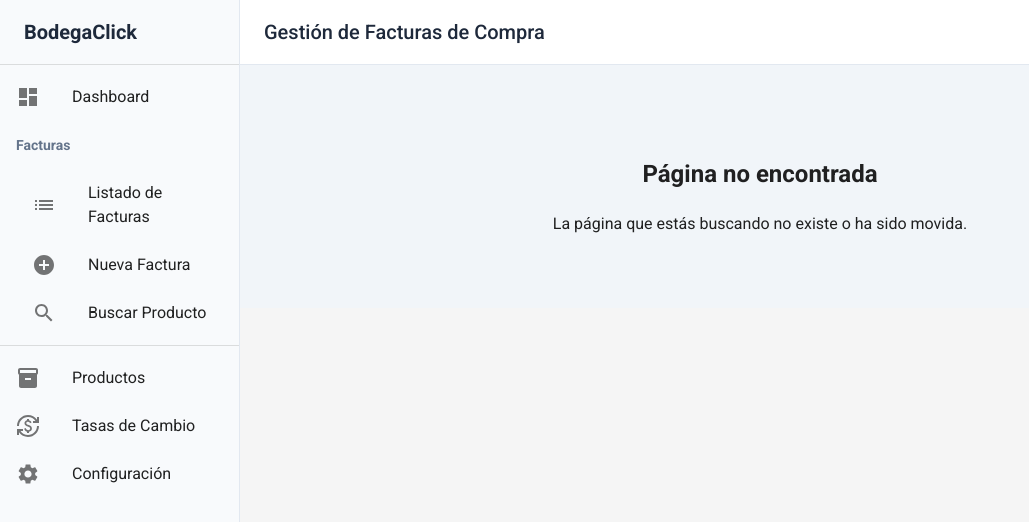
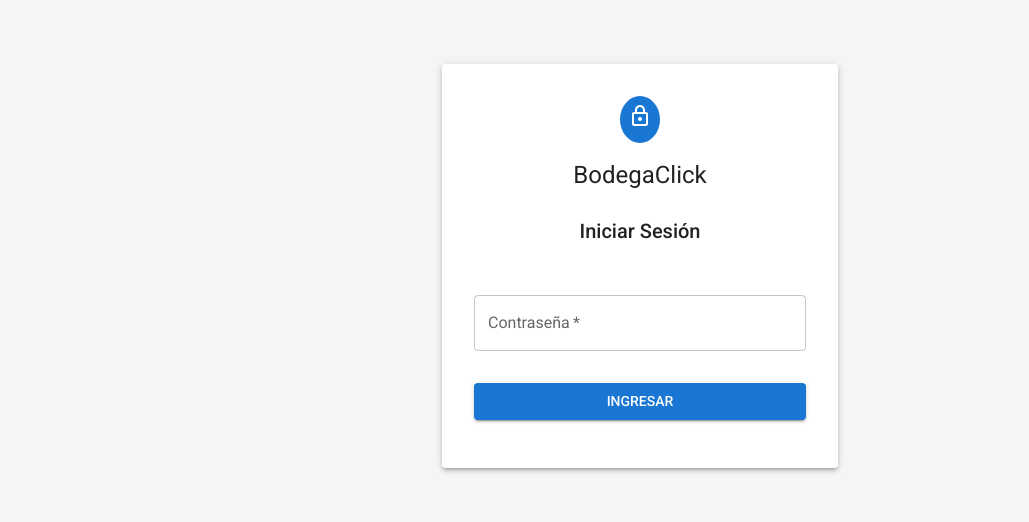
Before and after one commit to kl1marlon/bodegaClick, a React (Create React App) app in the folder frontend/: page /login in a window 1280 px wide. Shown: the top 522 px of the page, without its empty margins (0-1029 px from the left). Built offline with nearby package versions, Linux system fonts and the light colour scheme.

Commit message:
otro intento de login

```diff
--- a/frontend/src/App.js
+++ b/frontend/src/App.js
@@ -11,6 +11,9 @@ import NuevaFactura from './pages/NuevaFactura';
 import ListaDeFacturas from './pages/ListaDeFacturas';
 import BusquedaProductoHistorial from './pages/BusquedaProductoHistorial';
 import CrearProducto from './pages/CrearProducto';
+import Login from './pages/Login';
+import ProtectedRoute from './components/ProtectedRoute';
+import { AuthProvider } from './context/AuthContext';
 // Importar otros componentes según sea necesario
 
 // Crear tema personalizado
@@ -38,41 +41,102 @@ const theme = createTheme({
 
 function App() {
   return (
+    <AuthProvider>
       <ThemeProvider theme={theme}>
         <CssBaseline />
+        <Routes>
+          {/* Ruta de login */}
+          <Route path="/login" element={<Login />} />
+
+          {/* Rutas protegidas */}
+          <Route path="/" element={
+            <ProtectedRoute>
               <Layout>
-        <Routes>
-          {/* Ruta principal redirige a la implementación optimizada de facturas */}
-          <Route path="/" element={<Navigate to="/lista-facturas" replace />} />
+                <Navigate to="/lista-facturas" replace />
+              </Layout>
+            </ProtectedRoute>
+          } />
 
           {/* Rutas de Facturas - Versión Optimizada (predeterminada) */}
-          <Route path="/facturas" element={<Navigate to="/lista-facturas" replace />} />
-          <Route path="/lista-facturas" element={<ListaDeFacturas />} />
+          <Route path="/facturas" element={
+            <ProtectedRoute>
+              <Layout>
+                <Navigate to="/lista-facturas" replace />
+              </Layout>
+            </ProtectedRoute>
+          } />
+          <Route path="/lista-facturas" element={
+            <ProtectedRoute>
+              <Layout>
+                <ListaDeFacturas />
+              </Layout>
+            </ProtectedRoute>
+          } />
 
           {/* Rutas de Facturas - Versión Antigua (mantener temporalmente) */}
-          <Route path="/facturas-legacy" element={<ListadoFacturas />} />
+          <Route path="/facturas-legacy" element={
+            <ProtectedRoute>
+              <Layout>
+                <ListadoFacturas />
+              </Layout>
+            </ProtectedRoute>
+          } />
 
           {/* Rutas compartidas entre ambas implementaciones */}
-          <Route path="/facturas/nueva" element={<NuevaFactura />} />
-          <Route path="/facturas/:id" element={<DetalleFactura />} />
+          <Route path="/facturas/nueva" element={
+            <ProtectedRoute>
+              <Layout>
+                <NuevaFactura />
+              </Layout>
+            </ProtectedRoute>
+          } />
+          <Route path="/facturas/:id" element={
+            <ProtectedRoute>
+              <Layout>
+                <DetalleFactura />
+              </Layout>
+            </ProtectedRoute>
+          } />
 
           {/* Rutas de Productos */}
-          <Route path="/productos" element={<ListadoProductos />} />
-          <Route path="/crear-producto" element={<CrearProducto />} />
+          <Route path="/productos" element={
+            <ProtectedRoute>
+              <Layout>
+                <ListadoProductos />
+              </Layout>
+            </ProtectedRoute>
+          } />
+          <Route path="/crear-producto" element={
+            <ProtectedRoute>
+              <Layout>
+                <CrearProducto />
+              </Layout>
+            </ProtectedRoute>
+          } />
 
           {/* Nueva ruta de Historial de Productos */}
-          <Route path="/buscar-producto-historial" element={<BusquedaProductoHistorial />} />
+          <Route path="/buscar-producto-historial" element={
+            <ProtectedRoute>
+              <Layout>
+                <BusquedaProductoHistorial />
+              </Layout>
+            </ProtectedRoute>
+          } />
 
           {/* Ruta 404 - No encontrado */}
           <Route path="*" element={
+            <ProtectedRoute>
+              <Layout>
                 <div style={{ padding: '2rem', textAlign: 'center' }}>
                   <h2>Página no encontrada</h2>
                   <p>La página que estás buscando no existe o ha sido movida.</p>
                 </div>
+              </Layout>
+            </ProtectedRoute>
           } />
         </Routes>
-      </Layout>
       </ThemeProvider>
+    </AuthProvider>
   );
 }
 
--- a/frontend/src/components/Layout.js
+++ b/frontend/src/components/Layout.js
@@ -1,5 +1,5 @@
 import React from 'react';
-import { Link, useLocation } from 'react-router-dom';
+import { Link, useLocation, useNavigate } from 'react-router-dom';
 import {
   AppBar,
   Box,
@@ -28,15 +28,24 @@ import SettingsIcon from '@mui/icons-material/Settings';
 import ListIcon from '@mui/icons-material/List';
 import HistoryIcon from '@mui/icons-material/History';
 import SearchIcon from '@mui/icons-material/Search';
+import LogoutIcon from '@mui/icons-material/Logout';
+import { useAuth } from '../context/AuthContext';
 
 const drawerWidth = 240;
 
 function Layout({ children }) {
   const [mobileOpen, setMobileOpen] = React.useState(false);
   const location = useLocation();
+  const navigate = useNavigate();
+  const { logout } = useAuth();
 
   const handleDrawerToggle = () => {
     setMobileOpen(!mobileOpen);
+  };
+
+  const handleLogout = () => {
+    logout();
+    navigate('/login');
   };
 
   const menuItems = [
@@ -154,12 +163,24 @@ function Layout({ children }) {
               sx={{
                 textTransform: 'none',
                 fontWeight: 600,
-                borderRadius: 1
+                borderRadius: 1,
+                mr: 2
               }}
             >
               Nueva Factura
             </Button>
           )}
+          <Button
+            onClick={handleLogout}
+            color="primary"
+            startIcon={<LogoutIcon />}
+            sx={{
+              textTransform: 'none',
+              fontWeight: 600
+            }}
+          >
+            Cerrar Sesión
+          </Button>
         </Toolbar>
       </AppBar>
       <Box
--- /dev/null
+++ b/frontend/src/components/ProtectedRoute.js
@@ -0,0 +1,18 @@
+import React from 'react';
+import { Navigate } from 'react-router-dom';
+import { useAuth } from '../context/AuthContext';
+
+// Componente que protege las rutas que requieren autenticación
+function ProtectedRoute({ children }) {
+  const { isAuthenticated } = useAuth();
+
+  // Si no está autenticado, redirigir a la página de login
+  if (!isAuthenticated) {
+    return <Navigate to="/login" />;
+  }
+
+  // Si está autenticado, mostrar el contenido protegido
+  return children;
+}
+
+export default ProtectedRoute;
--- /dev/null
+++ b/frontend/src/context/AuthContext.js
@@ -0,0 +1,48 @@
+import React, { createContext, useState, useContext, useEffect } from 'react';
+
+// Crear el contexto de autenticación
+const AuthContext = createContext(null);
+
+// Proveedor del contexto de autenticación
+export const AuthProvider = ({ children }) => {
+  // Estado para almacenar si el usuario está autenticado
+  const [isAuthenticated, setIsAuthenticated] = useState(false);
+
+  // Comprobar si hay una sesión guardada al cargar la aplicación
+  useEffect(() => {
+    const storedAuth = localStorage.getItem('isAuthenticated');
+    if (storedAuth === 'true') {
+      setIsAuthenticated(true);
+    }
+  }, []);
+
+  // Función para iniciar sesión
+  const login = (password) => {
+    // Contraseña simple para autenticación
+    // En un entorno de producción real, esto debería usar un sistema más seguro
+    if (password === 'bodegaclick123') {
+      setIsAuthenticated(true);
+      localStorage.setItem('isAuthenticated', 'true');
+      return true;
+    }
+    return false;
+  };
+
+  // Función para cerrar sesión
+  const logout = () => {
+    setIsAuthenticated(false);
+    localStorage.removeItem('isAuthenticated');
+  };
+
+  // Proporcionar el contexto a los componentes hijos
+  return (
+    <AuthContext.Provider value={{ isAuthenticated, login, logout }}>
+      {children}
+    </AuthContext.Provider>
+  );
+};
+
+// Hook personalizado para usar el contexto de autenticación
+export const useAuth = () => {
+  return useContext(AuthContext);
+};
--- /dev/null
+++ b/frontend/src/pages/Login.js
@@ -0,0 +1,110 @@
+import React, { useState } from 'react';
+import {
+  Box,
+  Container,
+  TextField,
+  Button,
+  Typography,
+  Paper,
+  Alert
+} from '@mui/material';
+import LockOutlinedIcon from '@mui/icons-material/LockOutlined';
+import { useAuth } from '../context/AuthContext';
+import { Navigate } from 'react-router-dom';
+
+function Login() {
+  const [password, setPassword] = useState('');
+  const [error, setError] = useState('');
+  const { isAuthenticated, login } = useAuth();
+
+  // Si ya está autenticado, redirigir a la página principal
+  if (isAuthenticated) {
+    return <Navigate to="/" />;
+  }
+
+  const handleSubmit = (e) => {
+    e.preventDefault();
+    if (!password) {
+      setError('Por favor ingrese la contraseña');
+      return;
+    }
+
+    const success = login(password);
+    if (!success) {
+      setError('Contraseña incorrecta');
+    }
+  };
+
+  return (
+    <Container component="main" maxWidth="xs">
+      <Box
+        sx={{
+          marginTop: 8,
+          display: 'flex',
+          flexDirection: 'column',
+          alignItems: 'center',
+        }}
+      >
+        <Paper
+          elevation={3}
+          sx={{
+            p: 4,
+            display: 'flex',
+            flexDirection: 'column',
+            alignItems: 'center',
+            width: '100%'
+          }}
+        >
+          <Box
+            sx={{
+              backgroundColor: 'primary.main',
+              borderRadius: '50%',
+              p: 1,
+              mb: 2,
+              color: 'white'
+            }}
+          >
+            <LockOutlinedIcon />
+          </Box>
+          <Typography component="h1" variant="h5" sx={{ mb: 3 }}>
+            BodegaClick
+          </Typography>
+          <Typography component="h2" variant="h6" sx={{ mb: 3 }}>
+            Iniciar Sesión
+          </Typography>
+
+          {error && (
+            <Alert severity="error" sx={{ width: '100%', mb: 2 }}>
+              {error}
+            </Alert>
+          )}
+
+          <Box component="form" onSubmit={handleSubmit} sx={{ mt: 1, width: '100%' }}>
+            <TextField
+              margin="normal"
+              required
+              fullWidth
+              name="password"
+              label="Contraseña"
+              type="password"
+              id="password"
+              autoComplete="current-password"
+              value={password}
+              onChange={(e) => setPassword(e.target.value)}
+            />
+            <Button
+              type="submit"
+              fullWidth
+              variant="contained"
+              sx={{ mt: 3, mb: 2 }}
+            >
+              Ingresar
+            </Button>
+          </Box>
+        </Paper>
+      </Box>
+    </Container>
+  );
+}
+
+export default Login;
```
Lines whose indentation alone changed are shown as unchanged.
